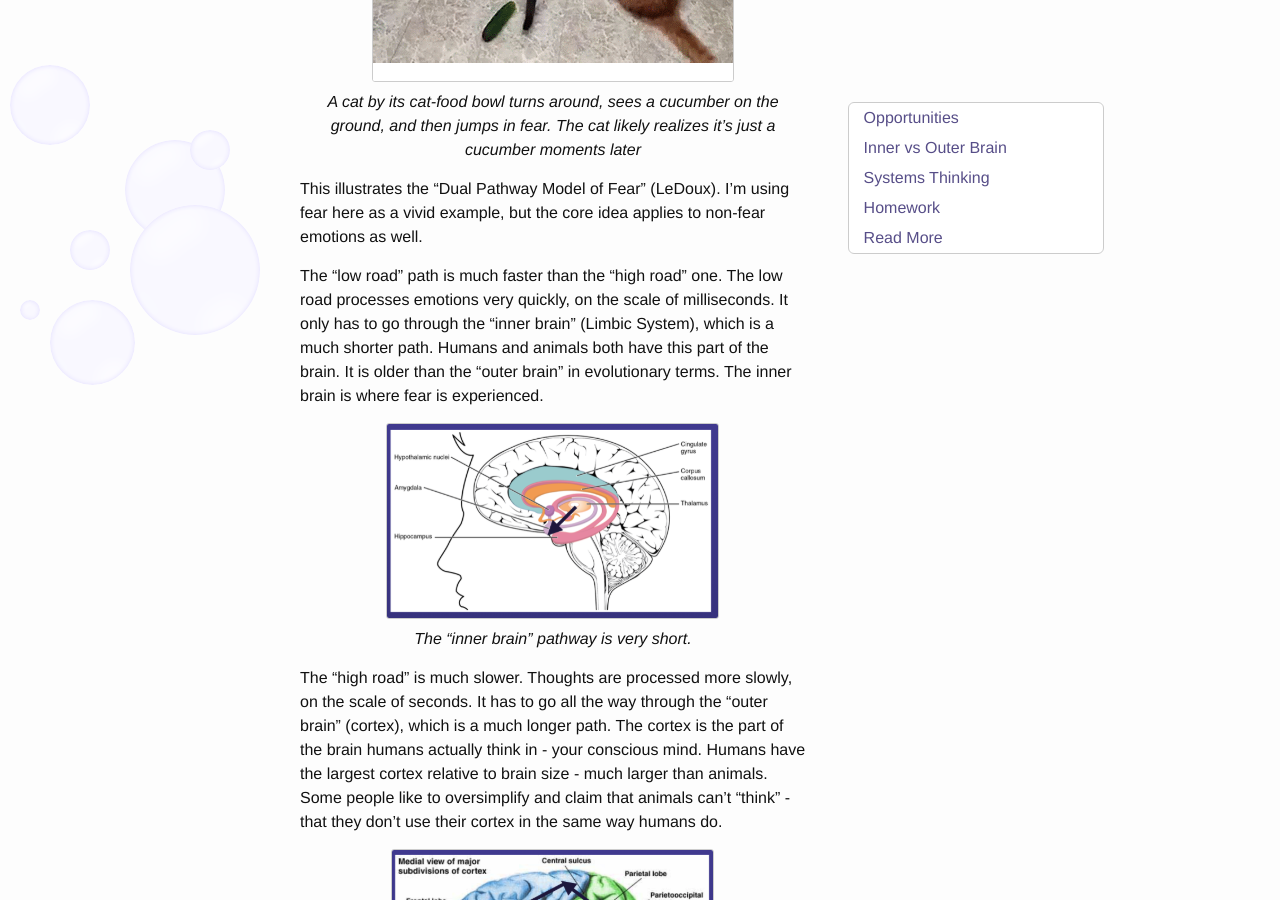
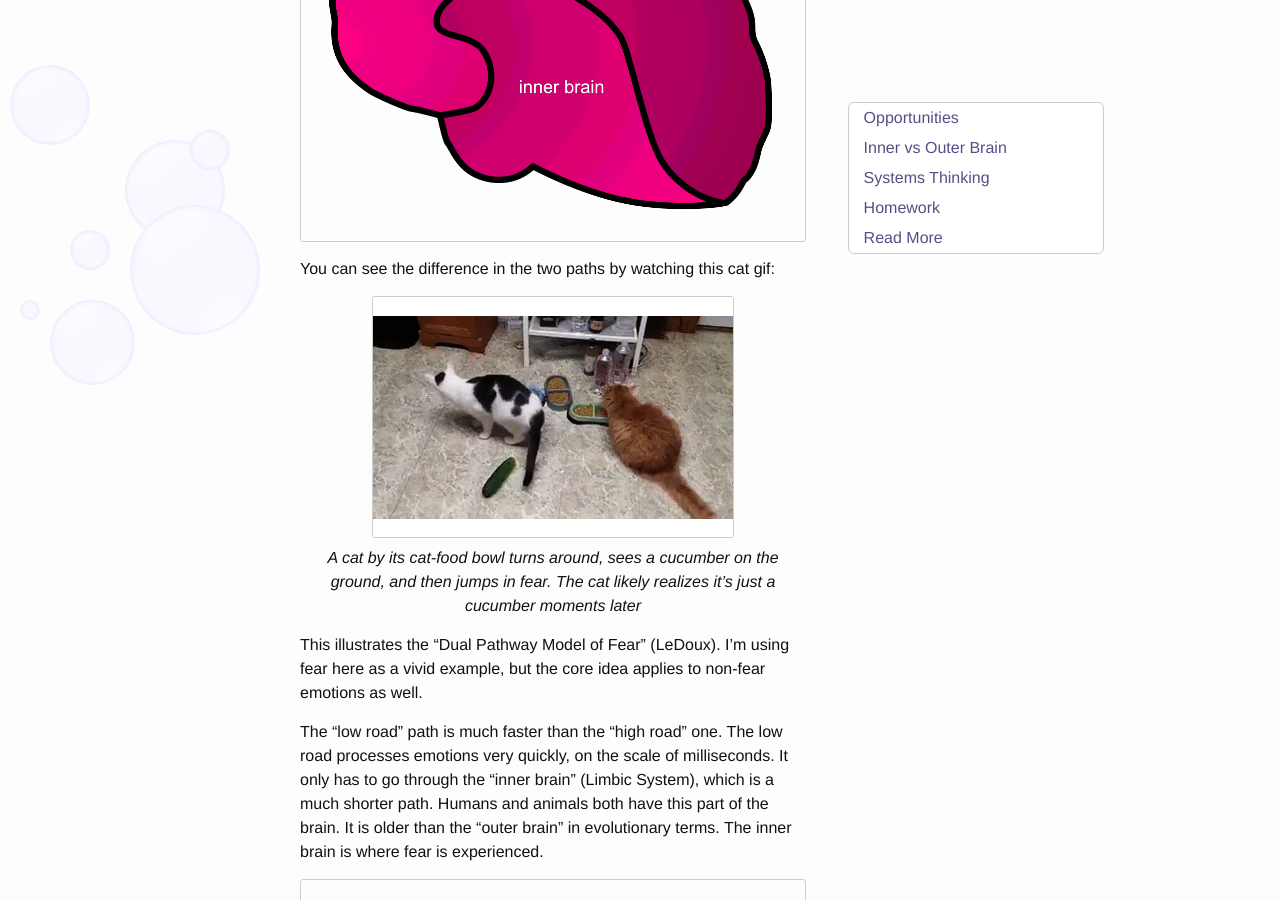
Before and after one commit to caseywatts/caseywatts.github.io, a Jekyll site: the page built from _posts/2018-11-25-debugging-your-brain-1.md, in a window 1280 px wide and 900 px high, scrolled down 3055 px. Built offline with Jekyll 4.4.1, drawn with Linux system fonts in a browser that asks for light colours; some of the changed lines change nothing that is shown.

Commit message:
update inner vs outer brain images to my own designs

```diff
--- a/_posts/2018-11-25-debugging-your-brain-1.md
+++ b/_posts/2018-11-25-debugging-your-brain-1.md
@@ -45,6 +45,10 @@
 
 A much more useful dichotomy is the inner brain versus the outer brain. Let's illustrate the difference between these two halves.
 
+![inner vs outer brain](/assets/inner%20vs%20outer%20brain.png)
+
+You can see the difference in the two paths by watching this cat gif:
+
 ![cucumber cat](/assets/cucumber%20cat.gif)
 *A cat by its cat-food bowl turns around, sees a cucumber on the ground, and then jumps in fear. The cat likely realizes it’s just a cucumber moments later*
 
@@ -52,12 +56,12 @@
 
 The "low road" path is much faster than the "high road" one. The low road processes emotions very quickly, on the scale of milliseconds. It only has to go through the "inner brain" (Limbic System), which is a much shorter path. Humans and animals both have this part of the brain. It is older than the "outer brain" in evolutionary terms. The inner brain is where fear is experienced.
 
-![inner brain](/assets/inner%20brain.png)
+![inner brain - emotion path](/assets/brain%20emotion%20path.png)
 *The "inner brain" pathway is very short.*
 
 The "high road" is much slower. Thoughts are processed more slowly, on the scale of seconds. It has to go all the way through the "outer brain" (cortex), which is a much longer path. The cortex is the part of the brain humans actually think in - your conscious mind. Humans have the largest cortex relative to brain size - much larger than animals. Some people like to oversimplify and claim that animals can’t "think" - that they don’t use their cortex in the same way humans do.
 
-![outer brain](/assets/outer%20brain.png)
+![outer brain  - thought path](/assets/brain%20thought%20path.png)
 *The "outer brain" pathway is very long.*
 
 
```
Also changed, not shown: assets/brain emotion path.png (added), assets/brain thought path.png (added), assets/inner vs outer brain.png (added).
